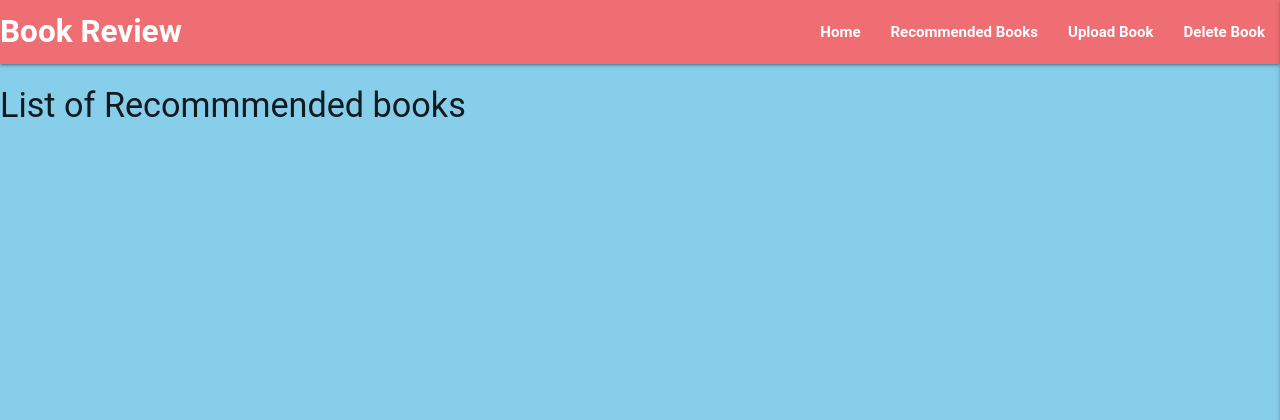
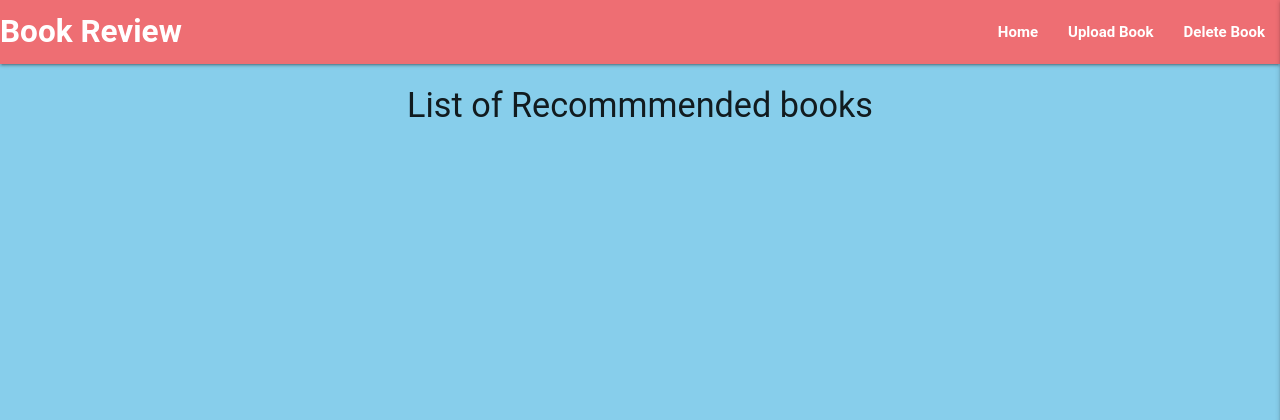
Before and after one commit to Code-Institute-Submissions/djmolloy57-proj_book_MayResub, a Flask app: page /Recommended_bk in a window 1280 px wide. Shown: the top 420 px of the page. Run offline with Flask 2, Linux system fonts and the light colour scheme; some libraries are stand-ins or nearby versions.

Commit message:
removed unused menu option recommended book change heading h type and center page heading

```diff
--- a/static/css/style.css
+++ b/static/css/style.css
@@ -8,6 +8,9 @@ body{
 p{
     font-weight: normal;
 }
+h4{
+    text-align: center;
+}
 
 .text-shadow{
     text-shadow: 3px 3px 3px 3px rgba(0,0,0,0.8);
--- a/templates/base.html
+++ b/templates/base.html
@@ -22,7 +22,6 @@
                 <a href="#" data-target="mobile-demo" class="sidenav-trigger right"><i class="fas fa-bars"></i></a>
                 <ul class="right hide-on-med-and-down">
                 <li><a href="{{ url_for('get_tasks') }}">Home</a></li>
-                <li><a href="{{ url_for('Recommended_bk') }}">Recommended Books</a></li>
                 <li><a href="{{ url_for('add_or_delete_bk')}}">Upload Book</a></li>
                 <li><a href="{{ url_for('delete_bk') }}">Delete Book</a></li>
               </ul>
@@ -33,9 +32,8 @@
           <ul class="sidenav" id="mobile-demo">
             <!--<li><h4 class="center-align text-darken 4">Task Manager</h4></li>-->
             <li><a href="{{ url_for('get_tasks') }}">Home</a></li>
-            <li><a href="{{ url_for('Recommended_bk') }}">Recommended Books</a></li>
-            <li><a href="{{ url_for('add_or_delete_bk')}}"">Upload Book</a></li>
-            <li><a href="mobile.html">Login</a></li>
+            <li><a href="{{ url_for('add_or_delete_bk')}}">Upload Book</a></li>
+            <li><a href="{{ url_for('delete_bk') }}">Delete Book</a></li>
           </ul>
     </header>
     {% block content  %}
--- a/templates/update.html
+++ b/templates/update.html
@@ -3,7 +3,7 @@
 
 {% block content %}
    <div class="container">
-	<h1>Update Review..</h1>
+	<h4>Update Review..</h4>
         <br/>
         <form action="/update/{{ review_bk_id }}/{{review_bk_update}}"
          METHOD="POST">
```
